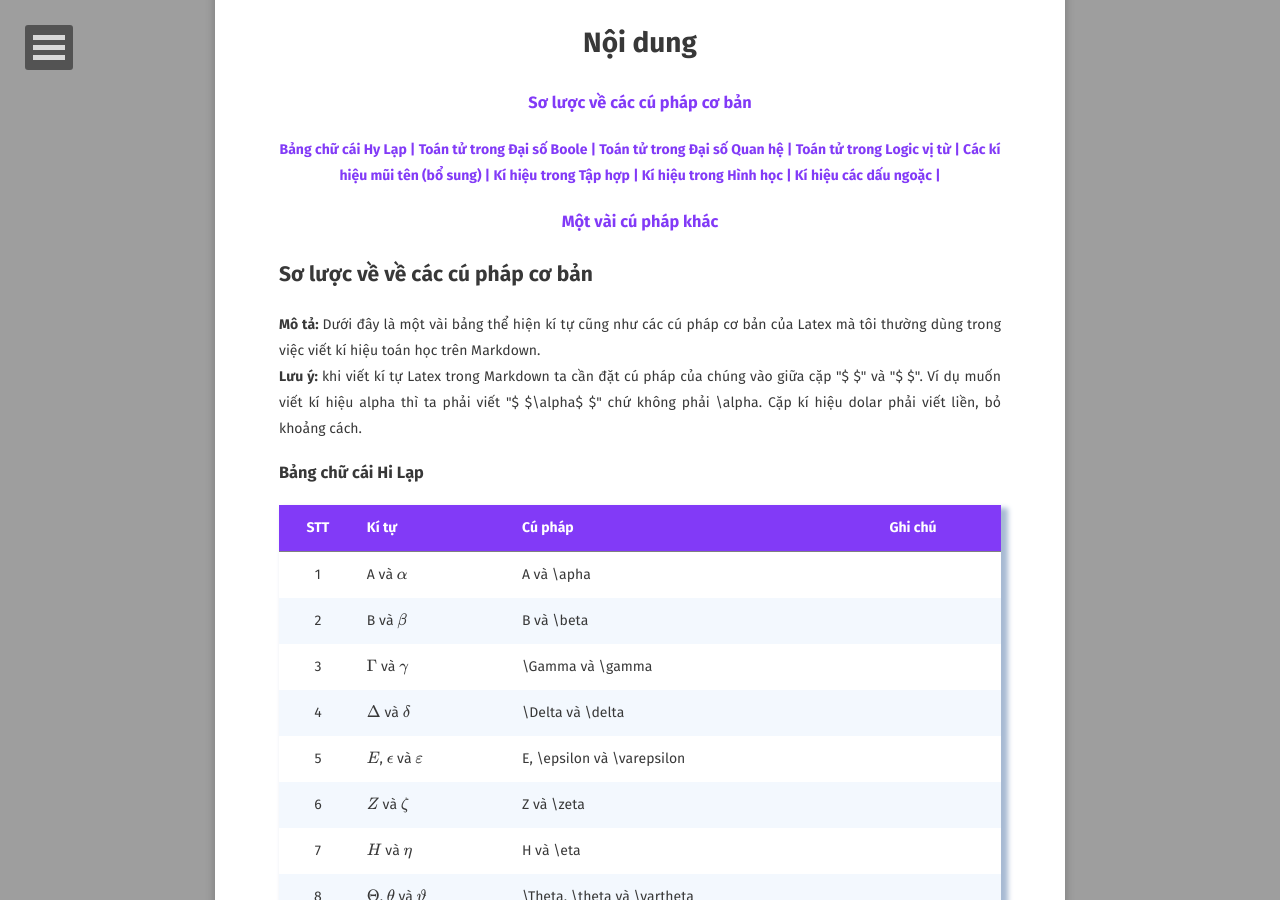
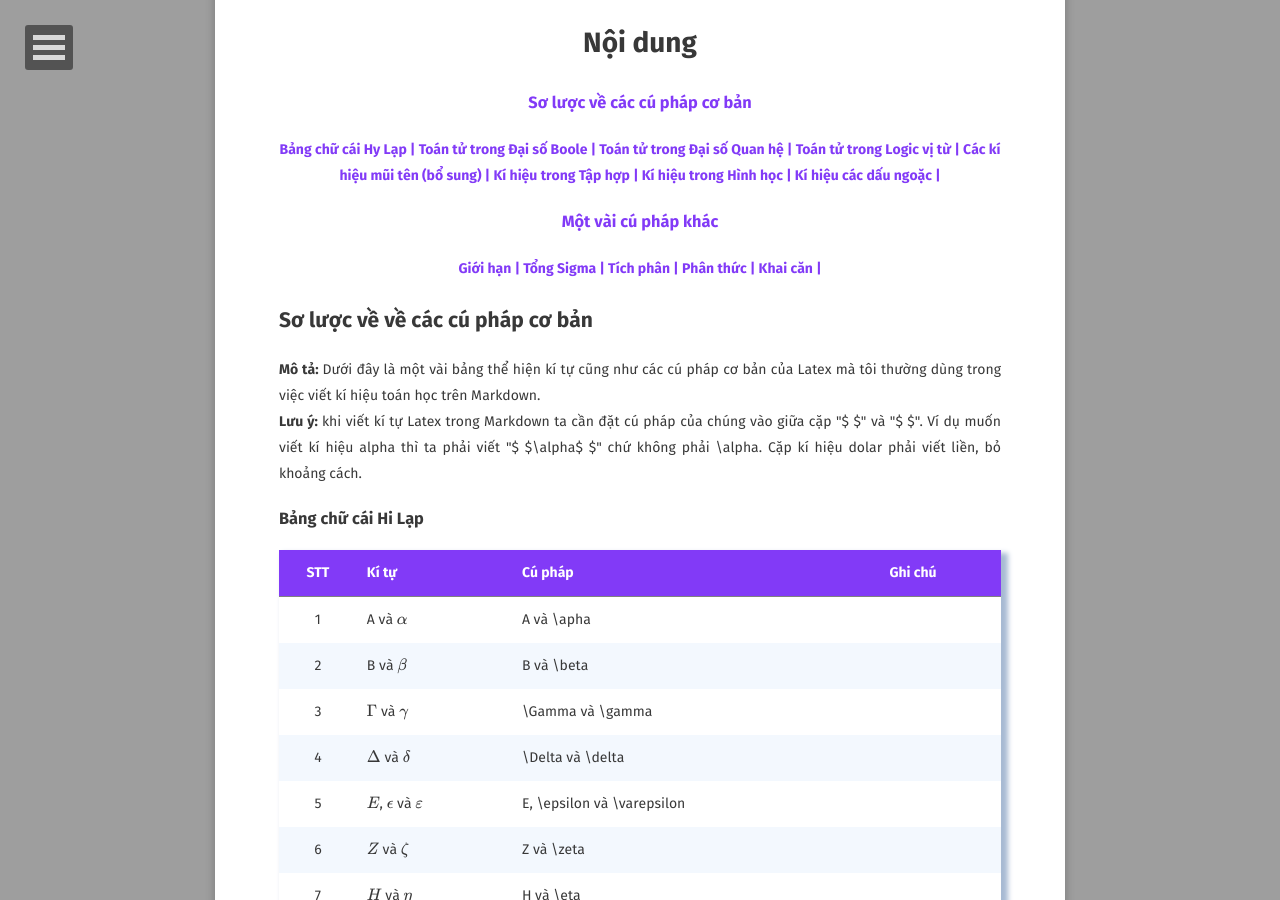
Before and after one commit to hieuhdh/deuteri, a Jekyll site: the page built from _posts/2021-10-10-[Guide]-Latex-Syntax.md, in a window 1280 px wide and 900 px high, scrolled down 353 px. Built offline with Jekyll 4.4.1, drawn with Linux system fonts in a browser that asks for light colours; some web fonts are replaced; formulas are drawn with MathJax 3; comment, search, counter and statistics services are not loaded.

Commit message:
fix something

```diff
--- a/_posts/2021-10-10-[Guide]-Latex-Syntax.md
+++ b/_posts/2021-10-10-[Guide]-Latex-Syntax.md
@@ -30,6 +30,16 @@ comments: true
 <h3 align="center">
     <a href="#so-luoc-ve-cac-cu-phap" style="text-decoration: none; color:#823af7">Một vài cú pháp khác</a>
 </h3>
+
+<div align="center">
+    <h4>
+        <a href="#gioi-han" style="text-decoration: none; color:#823af7">Giới hạn | </a>
+        <a href="#tong-sigma" style="text-decoration: none; color:#823af7">Tổng Sigma | </a>
+        <a href="#tich-phan" style="text-decoration: none; color:#823af7">Tích phân | </a>
+        <a href="#phan-thuc" style="text-decoration: none; color:#823af7">Phân thức | </a>
+        <a href="#kai-can" style="text-decoration: none; color:#823af7">Khai căn | </a>
+    </h4>
+</div>
 
 <h2 id="so-luoc-ve-cac-bang-ki-tu">Sơ lược về về các cú pháp cơ bản</h2>
 <div> <strong>Mô tả: </strong>Dưới đây là một vài bảng thể hiện kí tự cũng như các cú pháp cơ bản của Latex mà tôi thường dùng trong việc viết kí hiệu toán học trên Markdown.
```
